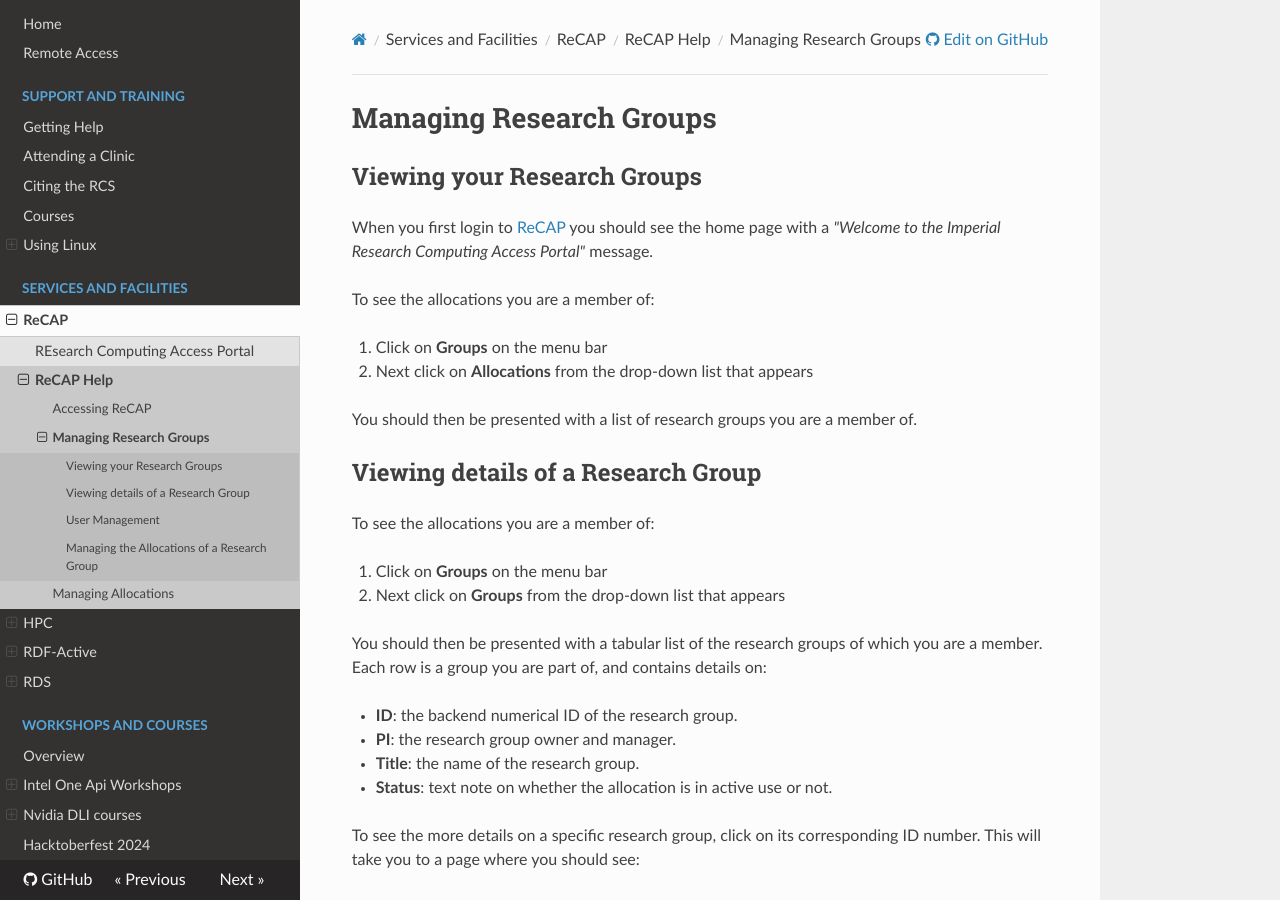
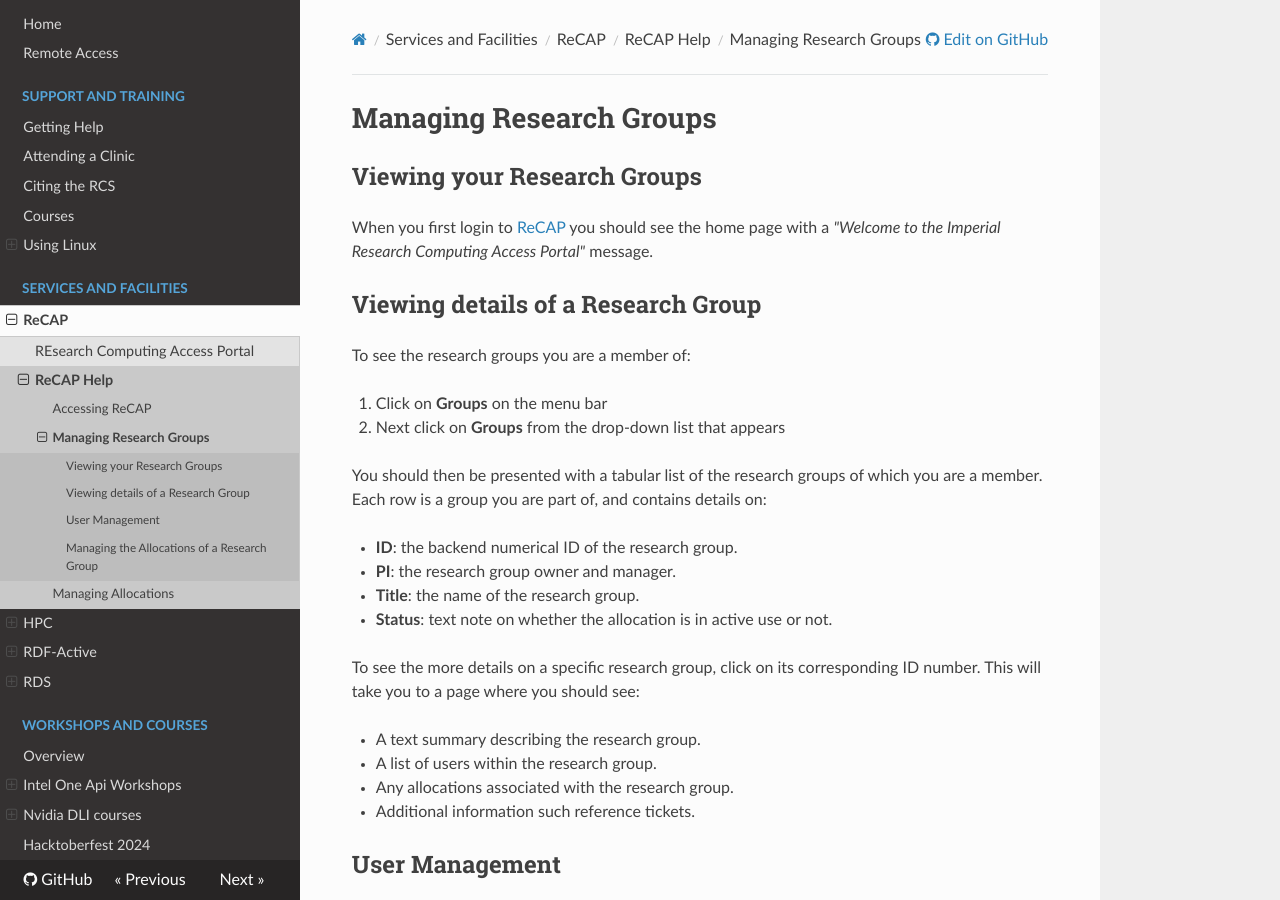
Before and after one commit to ImperialCollegeLondon/icl-rcs-user-guide, an MkDocs documentation site: the page built from docs/recap/research-groups.md, in a window 1280 px wide and 900 px high. Built offline with MkDocs 1.6.1, drawn with Linux system fonts in a browser that asks for light colours; nearby versions of some CDN libraries.

Commit message:
fix(research groups): remove allocation doc details

```diff
--- a/docs/recap/research-groups.md
+++ b/docs/recap/research-groups.md
@@ -4,16 +4,9 @@
 
 When you first login to [ReCAP](./access.md) you should see the home page with a *"Welcome to the Imperial Research Computing Access Portal"* message.
 
-To see the allocations you are a member of:
-
-1. Click on **Groups** on the menu bar
-2. Next click on **Allocations** from the drop-down list that appears
-
-You should then be presented with a list of research groups you are a member of.
-
 ## Viewing details of a Research Group
 
-To see the allocations you are a member of:
+To see the research groups you are a member of:
 
 1. Click on **Groups** on the menu bar
 2. Next click on **Groups** from the drop-down list that appears
```
